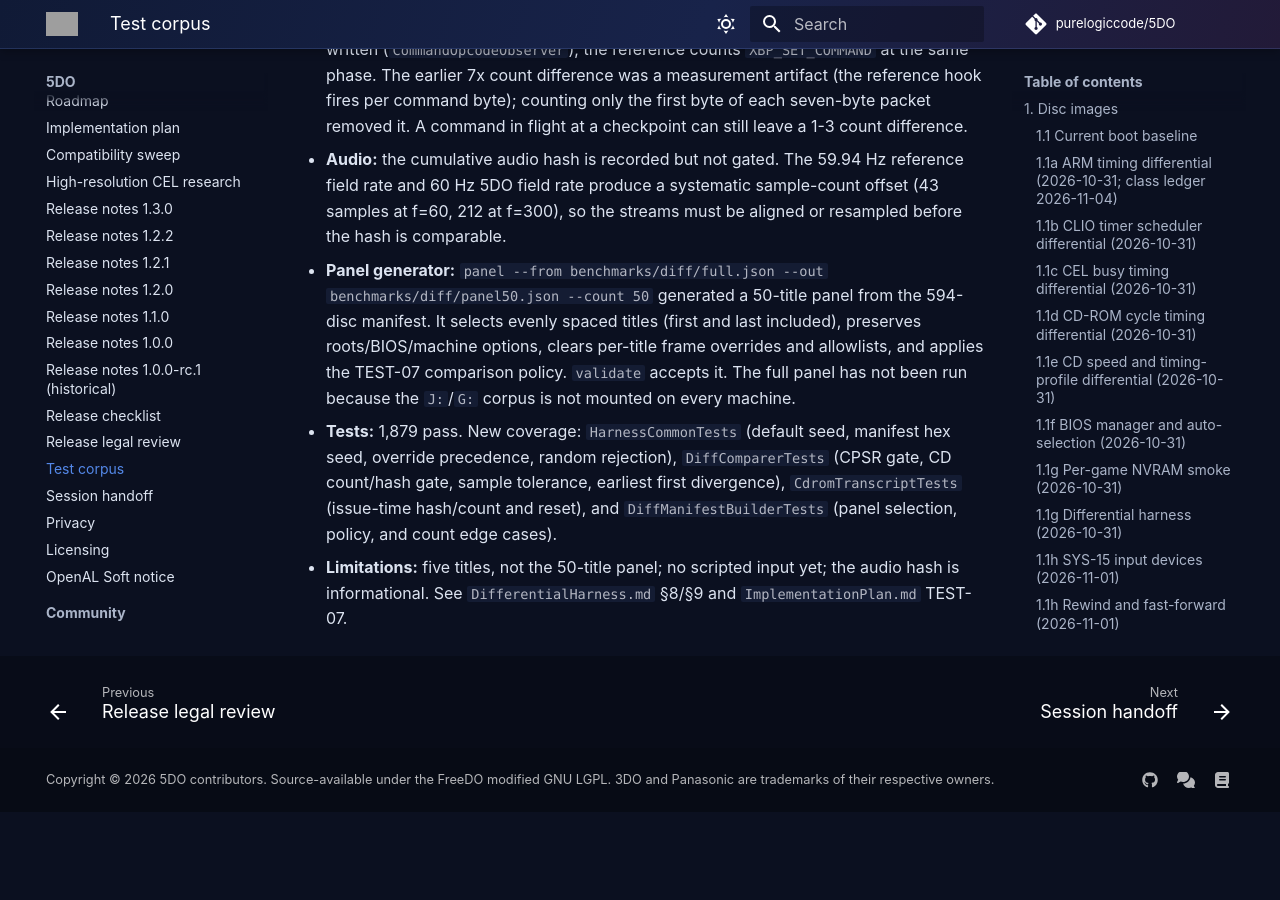
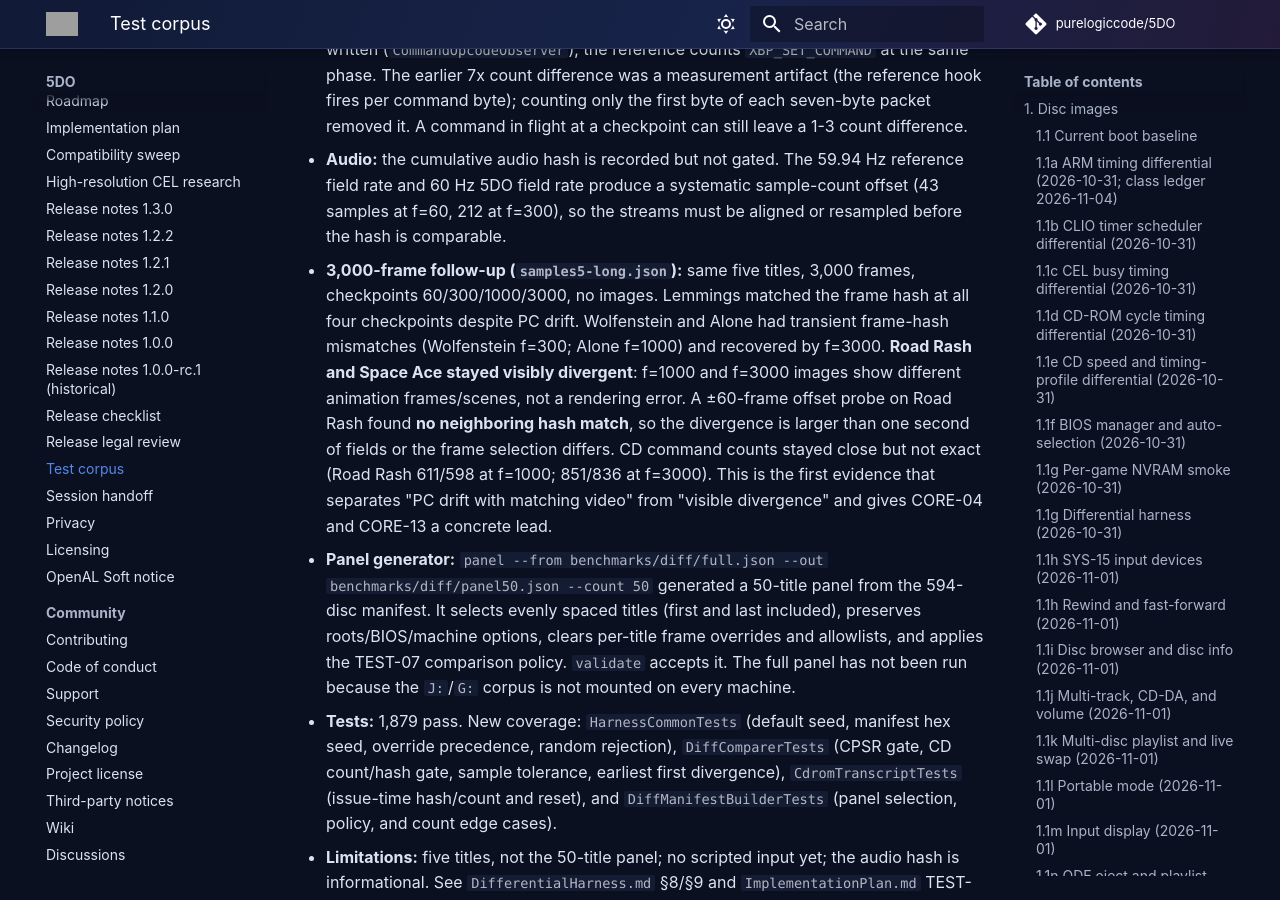
Before and after one commit to purelogiccode/5DO, an MkDocs documentation site: the page built from docs/TestCorpus.md, in a window 1280 px wide and 900 px high, scrolled down 65648 px. Built offline with MkDocs 1.6.1 and Material for MkDocs 9.7.7, drawn with Linux system fonts in a browser that asks for light colours; comment, search, counter and statistics services are not loaded; before the commit the page ends 66460 px from its top, so only the background shows below that; grey boxes are pictures that could not be loaded.

Commit message:
Record the 3,000-frame differential evidence
Add samples5-long.json and document the first long-run separation of PC drift from visible divergence: Lemmings matches the frame hash at every checkpoint, Wolfenstein and Alone recover after transient mismatches, and Road Rash/Space Ace remain visibly divergent with no ±60-frame hash match. Record the CD command-count deltas as the next CORE-04 lead.

```diff
--- a/docs/TestCorpus.md
+++ b/docs/TestCorpus.md
@@ -2392,6 +2392,18 @@ a legacy version-2 memory section.
   59.94 Hz reference field rate and 60 Hz 5DO field rate produce a systematic
   sample-count offset (43 samples at f=60, 212 at f=300), so the streams must be
   aligned or resampled before the hash is comparable.
+- **3,000-frame follow-up (`samples5-long.json`):** same five titles, 3,000
+  frames, checkpoints 60/300/1000/3000, no images. Lemmings matched the frame
+  hash at all four checkpoints despite PC drift. Wolfenstein and Alone had
+  transient frame-hash mismatches (Wolfenstein f=300; Alone f=1000) and recovered
+  by f=3000. **Road Rash and Space Ace stayed visibly divergent**: f=1000 and
+  f=3000 images show different animation frames/scenes, not a rendering error.
+  A ±60-frame offset probe on Road Rash found **no neighboring hash match**, so
+  the divergence is larger than one second of fields or the frame selection
+  differs. CD command counts stayed close but not exact (Road Rash 611/598 at
+  f=1000; 851/836 at f=3000). This is the first evidence that separates
+  "PC drift with matching video" from "visible divergence" and gives CORE-04 and
+  CORE-13 a concrete lead.
 - **Panel generator:** `panel --from benchmarks/diff/full.json --out
   benchmarks/diff/panel50.json --count 50` generated a 50-title panel from the
   594-disc manifest. It selects evenly spaced titles (first and last included),
```
Also changed, not shown: benchmarks/diff/README.md (+3 -0 lines), docs/DifferentialHarness.md (+9 -0 lines), docs/ImplementationPlan.md (+4 -3 lines), docs/Status.md (+4 -1 lines), 1 other file.
